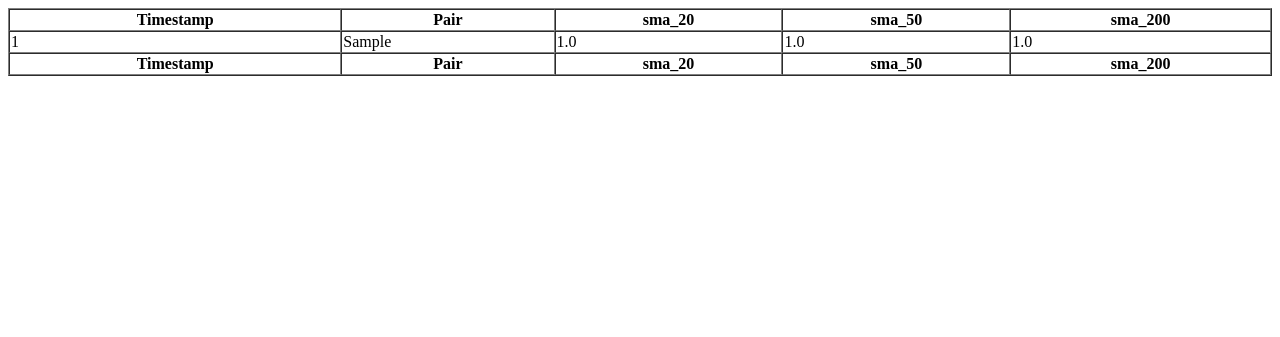
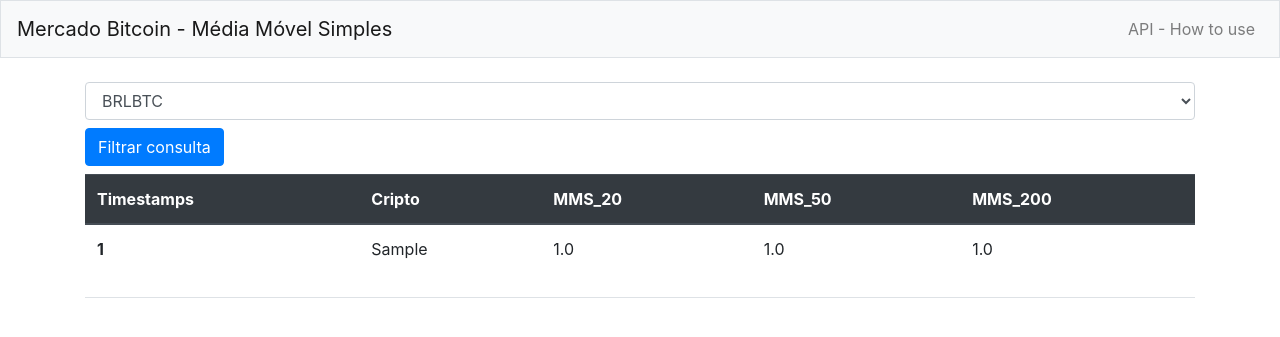
Before and after one commit to mvr-garcia/mb_challenge, a Django app: template mms_pair/templates/mms_pair/index.html in a window 1280 px wide. Shown: the top 337 px of the page. Run offline with Django 3.2, Linux system fonts and the light colour scheme; the template is opened without the code that fills it: values that come from a table or form of the project are taken from there, others are empty; tables that the repository leaves empty hold one stand-in row (values such as "Sample post"); some libraries are stand-ins or nearby versions.

Commit message:
Index page implated but filter not work

```diff
--- a/config/settings.py
+++ b/config/settings.py
@@ -41,6 +41,7 @@
     # 3rd Apps
     'rest_framework',
     'django_cron',
+    'bootstrap4',
 
     # My apps
     'mms_pair',
--- /dev/null
+++ b/mms_pair/templates/mms_pair/base.html
@@ -0,0 +1,46 @@
+{% load bootstrap4 %}
+
+<!DOCTYPE html>
+<html lang="en">
+<head>
+    <meta charset="UTF-8">
+    <meta name="viewport" content="width=device-width, initial-scale=1,
+        shrink-to-fit=no">
+    <title>MMS - Mercado Bitcoin</title>
+
+    {% bootstrap_css %}
+    {% bootstrap_javascript jquery='full' %}
+</head>
+<body>
+
+    <nav class="navbar navbar-expand-md navbar-light bg-light mb-4 border">
+
+        <a class="navbar-brand" href="">Mercado Bitcoin - Média Móvel Simples</a>
+
+        <button class="navbar-toggler" type="button" data-toggle="collapse"
+                data-target="#navbarCollapse" aria-controls="navbarCollapse"
+                aria-expanded="false" aria-label="Toggle navigation">
+            <span class="navbar-toggler-icon"></span>
+        </button>
+
+        <div class="collapse navbar-collapse" id="navbarCollapse">
+            <ul class="navbar-nav ml-auto">
+                <li class="nav-item">
+                    <a class="nav-link" href="">API - How to use</a>
+                </li>
+            </ul>
+        </div>
+
+    </nav>
+
+    <main role="main" class="container">
+        <div class="pb-2 mb-2 border-bottom">
+            {% block page_header %}{% endblock page_header %}
+        </div>
+        <div>
+            {% block content %}{% endblock content %}
+        </div>
+    </main>
+
+</body>
+</html>
--- a/mms_pair/templates/mms_pair/index.html
+++ b/mms_pair/templates/mms_pair/index.html
@@ -1,24 +1,32 @@
-<!DOCTYPE html>
-<html lang="pt-br">
-<head>
-    <meta charset="UTF-8">
-    <title>Candles MB</title>
-</head>
-<body>
-    <table id="test_table" class="display table table-striped table-bordered" border="1" cellspacing="0" width="100%">
-    <thead>
+{% extends "mms_pair/base.html" %}
+
+{% block page_header %}
+
+    <div class="select">
+      <select class="form-control" id="locale">
+        <option value="btc">BRLBTC</option>
+        <option value="eth">BRLETH</option>
+      </select>
+    </div>
+    <div id="toolbar" class="mt-2 col-mb-12">
+        <button class="btn btn-primary" type="submit" name="submit">Filtrar consulta</button>
+    </div>
+    <div class="mt-2 col-mb-12">
+    </div>
+    <table class="table">
+      <thead class="thead-dark">
         <tr>
-        <th>Timestamp</th>
-        <th>Pair</th>
-        <th>sma_20</th>
-        <th>sma_50</th>
-        <th>sma_200</th>
+          <th scope="col">Timestamps</th>
+          <th scope="col">Cripto</th>
+          <th scope="col">MMS_20</th>
+          <th scope="col">MMS_50</th>
+          <th scope="col">MMS_200</th>
         </tr>
       </thead>
       <tbody>
         {% for day in pair %}
         <tr>
-            <td>{{ day.timestamp }}</td>
+          <th scope="row">{{ day.timestamp }}</th>
           <td>{{ day.pair }}</td>
           <td>{{ day.mms_20 }}</td>
           <td>{{ day.mms_50 }}</td>
@@ -26,15 +34,6 @@
         </tr>
         {% endfor %}
       </tbody>
-        <tfoot>
-        <tr>
-            <th>Timestamp</th>
-            <th>Pair</th>
-            <th>sma_20</th>
-            <th>sma_50</th>
-            <th>sma_200</th>
-        </tr>
-        </tfoot>
     </table>
-</body>
-</html>
+
+{% endblock page_header %}
```
Lines whose indentation alone changed are shown as unchanged.
